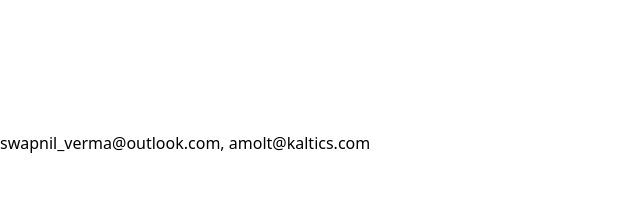
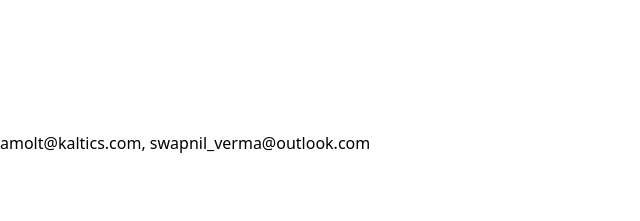
Before and after one commit to imprabhav/kaltics-website, a React (Vite) app: page /contact in a window 1280 px wide. Shown: the part 2740-2961 px from the top of the page, without its empty margins (0-640 px from the left). Built offline with nearby package versions, Linux system fonts and the light colour scheme.

Commit message:
Update contact2.jsx

```diff
--- a/src/components/contact2.jsx
+++ b/src/components/contact2.jsx
@@ -13,7 +13,7 @@ export default () => {
                     <path strokeLinecap="round" strokeLinejoin="round" d="M21.75 6.75v10.5a2.25 2.25 0 01-2.25 2.25h-15a2.25 2.25 0 01-2.25-2.25V6.75m19.5 0A2.25 2.25 0 0019.5 4.5h-15a2.25 2.25 0 00-2.25 2.25m19.5 0v.243a2.25 2.25 0 01-1.07 1.916l-7.5 4.615a2.25 2.25 0 01-2.36 0L3.32 8.91a2.25 2.25 0 01-1.07-1.916V6.75" />
                 </svg>
             ,
-            contact: "swapnil_verma@outlook.com, amolt@kaltics.com"
+            contact: "amolt@kaltics.com, swapnil_verma@outlook.com"
         },
         {
             icon:
```
